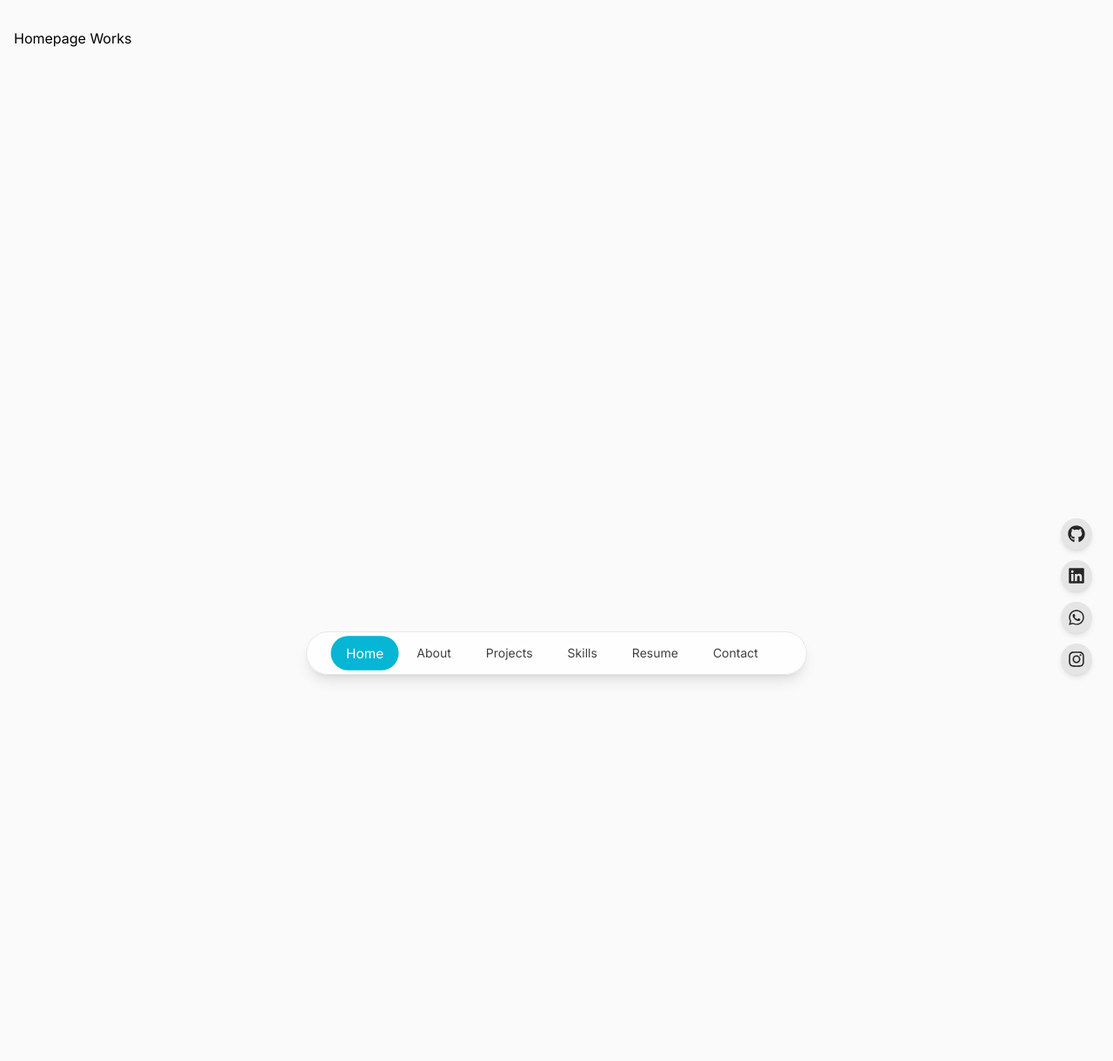
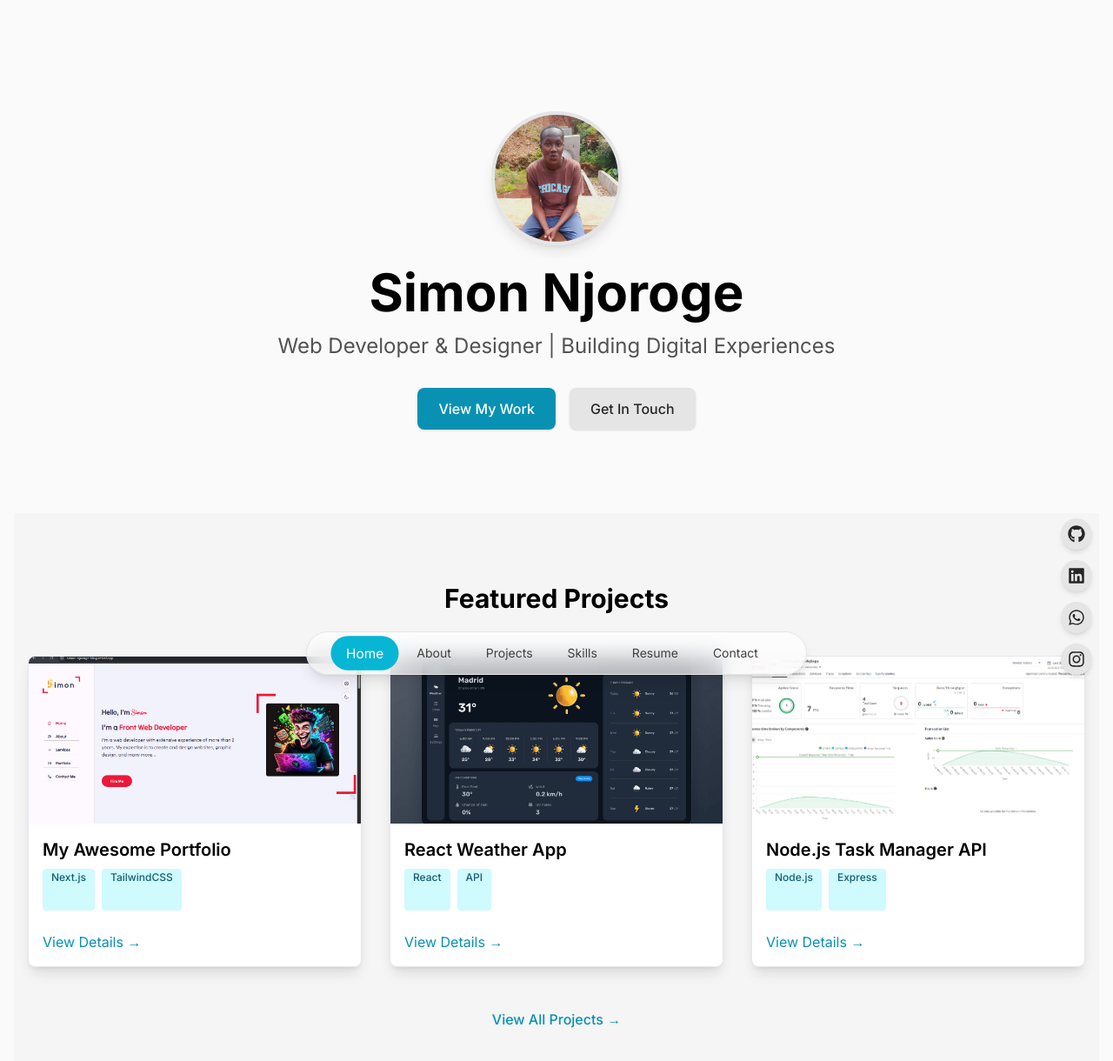
Before and after one commit to x-dash-io/simon-njoroge-new, a Next.js app: page / in a window 1280 px wide. Shown: the top 1220 px of the page at 87% size. Before the commit the page ends 800 px from the top, so only its background shows below. Built offline with nearby package versions, Linux system fonts and the light colour scheme.

Commit message:
added more of homepage

```diff
--- a/src/app/(app)/page.tsx
+++ b/src/app/(app)/page.tsx
@@ -1,4 +1,79 @@
-// src/app/(app)/page.tsx (TEMPORARILY SIMPLIFIED)
+// src/app/(app)/page.tsx
+import Image from 'next/image';
+import Link from 'next/link';
+import ProjectCard from '@/components/ProjectCard'; // Reuse the project card
+import { hardcodedProjects } from '@/lib/data/projects'; // Import your projects data
+
 export default function HomePage() {
-    return <h1>Homepage Works</h1>;
-  }
+  // Select a few projects to feature (e.g., the first 3)
+  // Adjust slice(0, 3) if you want to feature different/more projects
+  const featuredProjects = hardcodedProjects.slice(0, 3);
+
+  return (
+    <div>
+      {/* --- Hero Section --- */}
+      <section className="text-center py-16 md:py-24">
+        <div className="container mx-auto px-4">
+          {/* Optional: Add your profile picture here if desired */}
+          <Image
+            src="/images/profile-photo.jpg" // Replace with your photo path
+            alt="Your Name"
+            width={150}
+            height={150}
+            className="rounded-full mx-auto mb-6 border-4 border-neutral-200 dark:border-neutral-700 shadow-lg"
+            priority
+          />
+          <h1 className="text-4xl md:text-6xl font-bold mb-4">
+            Simon Njoroge {/* <<< CUSTOMIZE: Your Name */}
+          </h1>
+          <p className="text-xl md:text-2xl text-neutral-600 dark:text-neutral-400 mb-8">
+            Web Developer & Designer | Building Digital Experiences
+            {/* <<< CUSTOMIZE: Your Title/Tagline */}
+          </p>
+          <div className="flex justify-center space-x-4">
+            <Link
+              href="/projects"
+              className="px-6 py-3 bg-cyan-600 text-white font-medium rounded-lg shadow hover:bg-cyan-700 transition-colors duration-200"
+            >
+              View My Work
+            </Link>
+            <Link
+              href="/contact"
+              className="px-6 py-3 bg-neutral-200 text-neutral-800 dark:bg-neutral-700 dark:text-neutral-200 font-medium rounded-lg shadow hover:bg-neutral-300 dark:hover:bg-neutral-600 transition-colors duration-200"
+            >
+              Get In Touch
+            </Link>
+          </div>
+        </div>
+      </section>
+
+      {/* --- Featured Projects Section --- */}
+      {featuredProjects.length > 0 && (
+        <section className="py-16 md:py-20 bg-neutral-100 dark:bg-neutral-900">
+          <div className="container mx-auto px-4">
+            <h2 className="text-3xl font-bold text-center mb-12">Featured Projects</h2>
+            <div className="grid grid-cols-1 md:grid-cols-2 lg:grid-cols-3 gap-8">
+               {featuredProjects.map((project) => (
+                 <ProjectCard key={project.slug} project={project} />
+               ))}
+            </div>
+             <div className="text-center mt-12">
+                <Link href="/projects" className="text-cyan-600 hover:underline dark:text-cyan-400 font-medium">
+                  View All Projects &rarr;
+                </Link>
+              </div>
+          </div>
+        </section>
+      )}
+
+       {/* --- Optional: Skills Overview --- */}
+       {/* Uncomment and customize if desired */}
+       {/* <section className="py-16 md:py-20"> ... </section> */}
+
+        {/* --- Optional: Final Call to Action --- */}
+        {/* Uncomment and customize if desired */}
+        {/* <section className="text-center py-16 md:py-24"> ... </section> */}
+
+    </div>
+  );
+}
```
Also changed, not shown: public/images/profile-photo.jpg (added).
